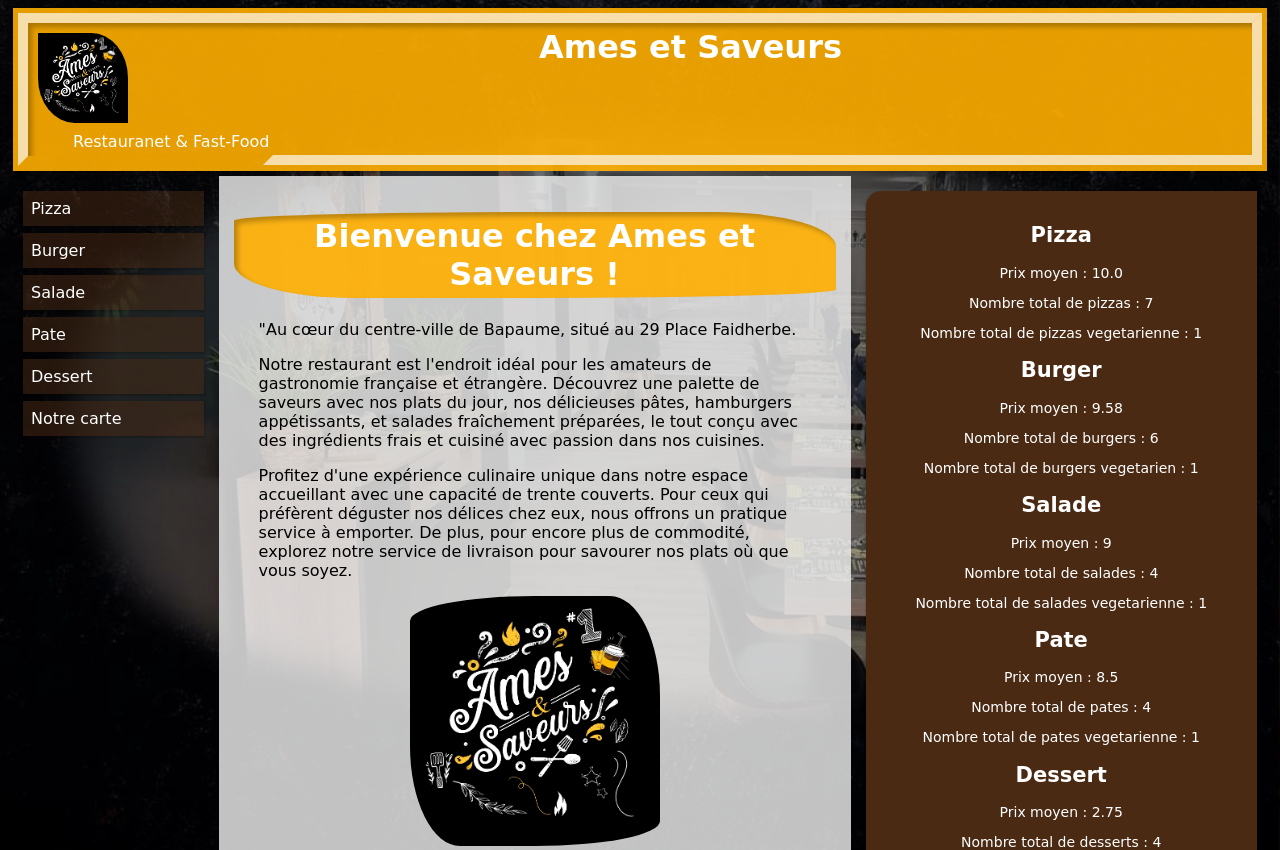
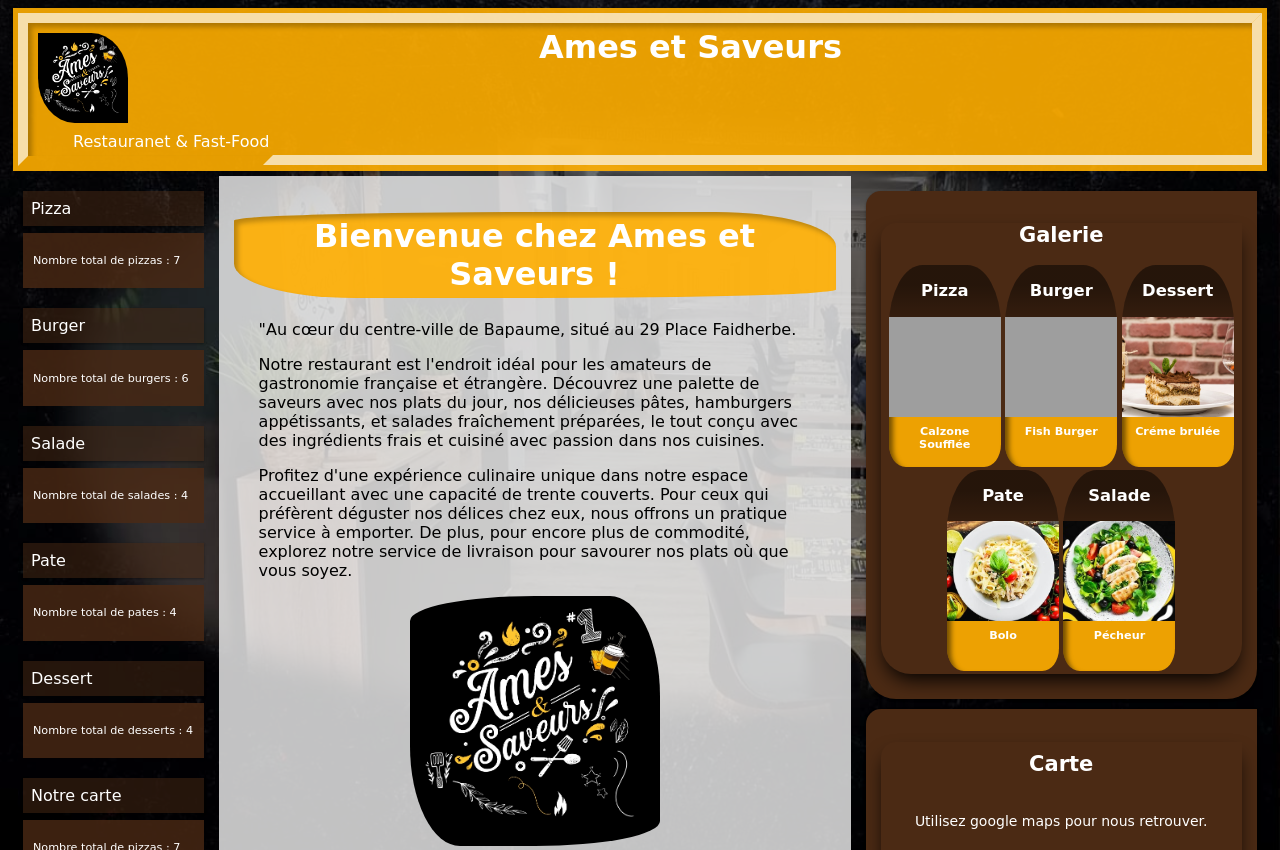
Before and after one commit to Cyberchoc/AmesSaveurs, a Django app: page / in a window 1280 px wide. Shown: the top 850 px of the page. Run offline with Django 4.2, Linux system fonts and the light colour scheme; data comes from the database, SQL or seed files in the repository.

Commit message:
modif apparence stat page accueil et correction bug css burger

```diff
--- a/main/static/main/style.css
+++ b/main/static/main/style.css
@@ -241,6 +241,15 @@ a {
 }
 
 
+.stat {
+  background-color: rgb(75, 42, 20, .8);
+  color: #ffffff;
+  padding: 10px;
+  margin-bottom: 20px;
+  height: auto;
+  font-size: 0.7em;
+}
+
 .aside {
 
   border-radius: 15px 0px 30px 30px;
--- a/main/templates/main/index.html
+++ b/main/templates/main/index.html
@@ -26,11 +26,29 @@
         <div class="col-2 col-s-3 menu">
           <ul>
             <a class="lien" href="{% url 'pizza:index' %}"><li>Pizza</li></a>
+            <div class="stat">
+              <p>Nombre total de pizzas : {{ nombre_total_pizzas }}</p>
+            </div>
             <a class="lien" href="{% url 'burger:index' %}"><li>Burger</li></a>
+            <div class="stat">
+              <p>Nombre total de burgers : {{ nombre_total_burger }}</p>
+            </div>
             <a class="lien" href="{% url 'salade:index' %}"><li>Salade</li></a>
+            <div class="stat">
+              <p>Nombre total de salades : {{ nombre_total_salades }}</p>
+            </div>
             <a class="lien" href="{% url 'pate:index' %}"><li>Pate</li></a>
+            <div class="stat">
+              <p>Nombre total de pates : {{ nombre_total_pates }}</p>
+            </div>
             <a class="lien" href="{% url 'dessert:index' %}"><li>Dessert</li></a>
+            <div class="stat">
+              <p>Nombre total de desserts : {{ nombre_total_desserts }}</p>
+            </div>
             <a class="lien" href="{% url 'affiche_menu:index' %}"><li>Notre carte</li></a>
+            <div class="stat">
+              <p>Nombre total de pizzas : {{ nombre_total_pizzas }}</p>
+            </div>
           </ul>
         </div>
 
@@ -49,33 +67,6 @@
         </div>
 
         <div class="col-4 col-s-9">
-
-          <div class="aside">
-            <div class="slider_all">
-              <div class="slide_all">
-                <h2>Pizza</h2>
-                <p>Prix moyen : {{ prix_moyen_pizzas }}</p>
-                <p>Nombre total de pizzas : {{ nombre_total_pizzas }}</p>
-                <p>Nombre total de pizzas vegetarienne : {{ nombre_vegetarienne_pizzas }}</p>
-                <h2>Burger</h2>
-                <p>Prix moyen : {{ prix_moyen_burger }}</p>
-                <p>Nombre total de burgers : {{ nombre_total_burger }}</p>
-                <p>Nombre total de burgers vegetarien : {{ nombre_vegetarienne_burgers }}</p>
-                <h2>Salade</h2>
-                <p>Prix moyen : {{ prix_moyen_salades }}</p>
-                <p>Nombre total de salades : {{ nombre_total_salades }}</p>
-                <p>Nombre total de salades vegetarienne : {{ nombre_vegetarienne_salades }}</p>
-                <h2>Pate</h2>
-                <p>Prix moyen : {{ prix_moyen_pates }}</p>
-                <p>Nombre total de pates : {{ nombre_total_pates }}</p>
-                <p>Nombre total de pates vegetarienne : {{ nombre_vegetarienne_pates }}</p>
-                <h2>Dessert</h2>
-                <p>Prix moyen : {{ prix_moyen_desserts }}</p>
-                <p>Nombre total de desserts : {{ nombre_total_desserts }}</p>
-                <p>Nombre total de desserts vegetarien : {{ nombre_vegetarienne_desserts }}</p>
-              </div>
-            </div>
-          </div>
 
           <div class="aside">
             <div class="galerie_produits">
```
